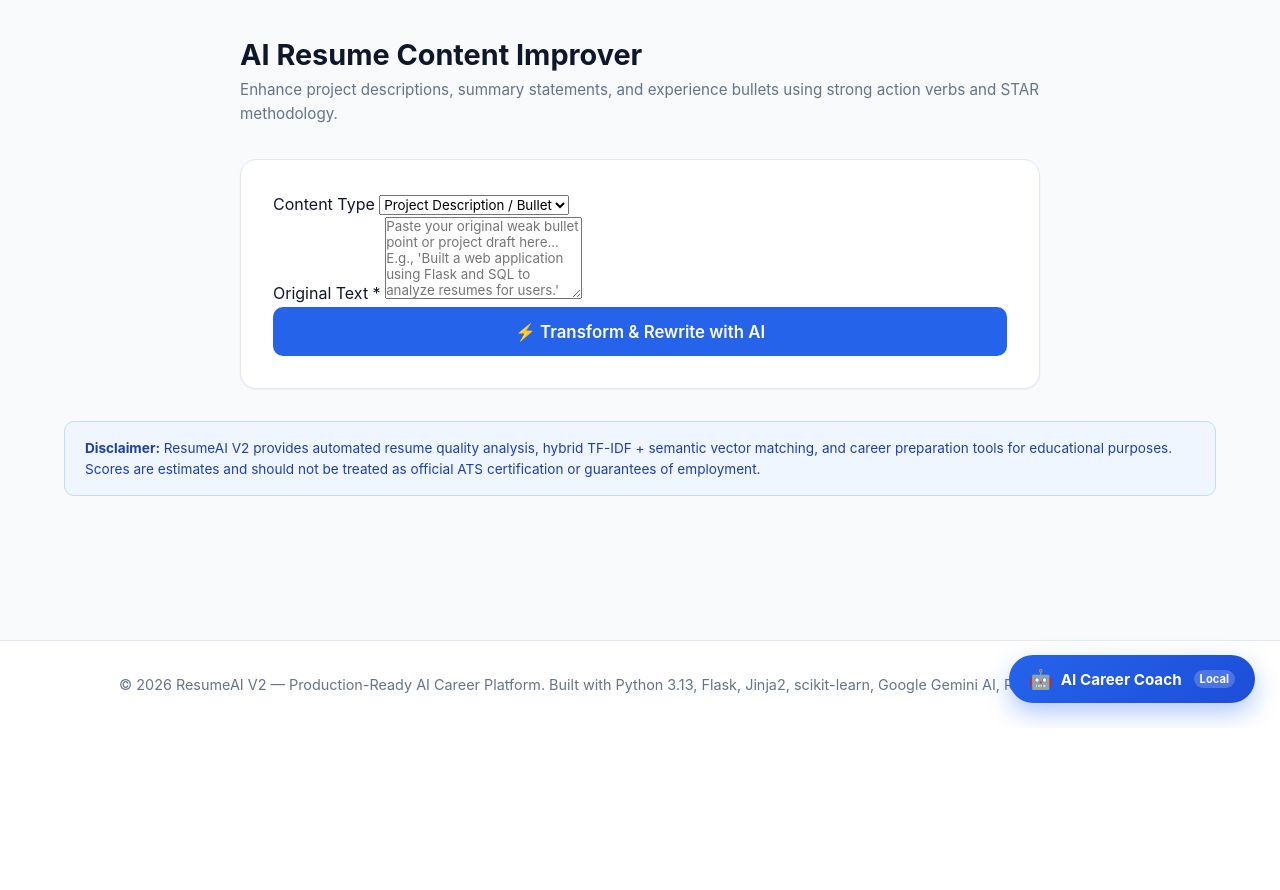
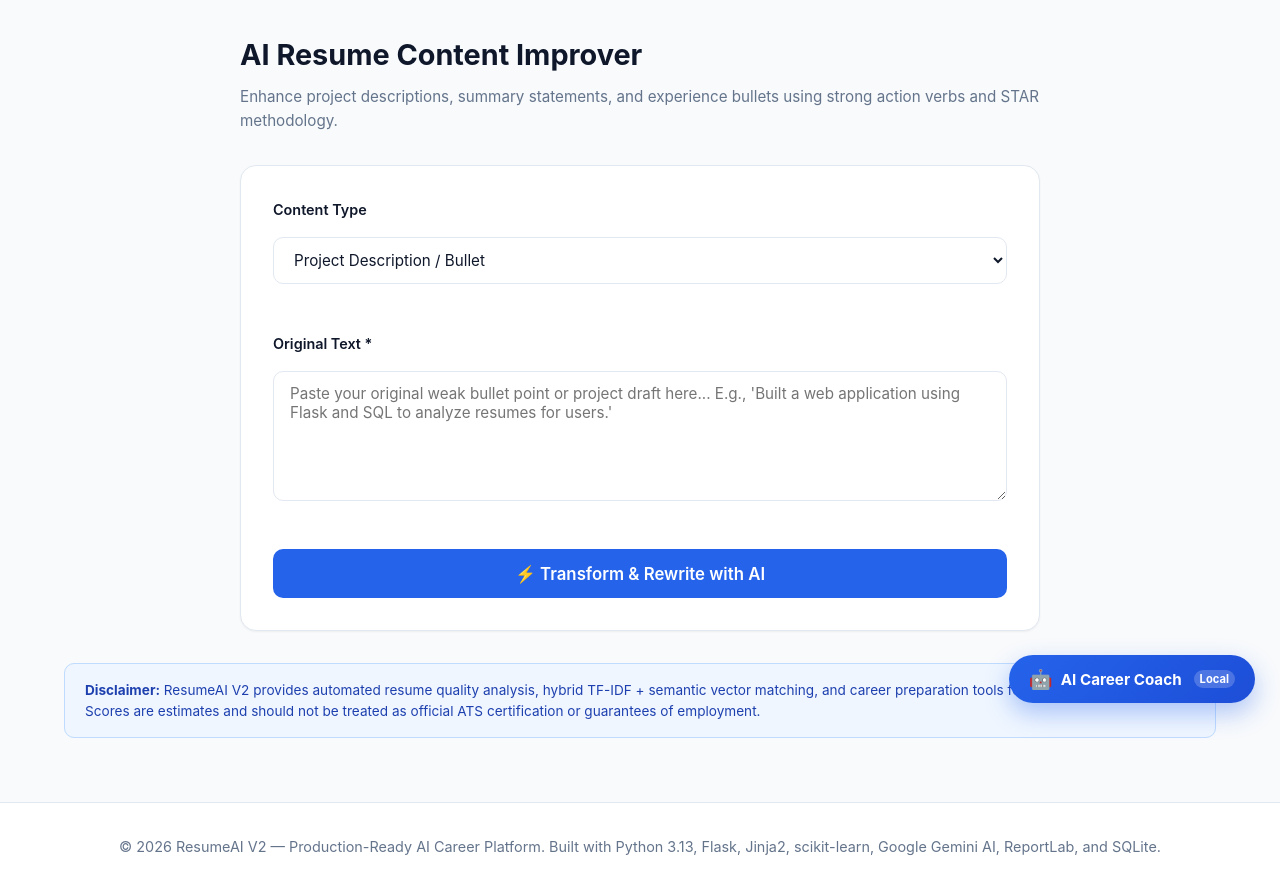
Before and after one commit to Sandeep798512/resume-ai-analyzer, a Flask app: page /rewriter in a window 1280 px wide. Shown: the part 72-962 px from the top of the page. Before the commit the page ends 796 px from the top, so only its background shows below. Run offline with Flask 3, Linux system fonts and the light colour scheme; the visitor is signed in with stand-in values (Sample User, id 1); some libraries are stand-ins or nearby versions.

Commit message:
fix: Resolve form element overlap in AI Rewriter page

```diff
--- a/static/css/style.css
+++ b/static/css/style.css
@@ -123,6 +123,48 @@ a:hover {
     flex: 1;
 }
 
+/* Forms & Inputs */
+.form-group {
+    margin-bottom: 1.5rem;
+    display: flex;
+    flex-direction: column;
+    align-items: flex-start;
+    width: 100%;
+}
+
+.form-label {
+    display: block;
+    font-size: 0.9rem;
+    font-weight: 600;
+    color: var(--secondary);
+    margin-bottom: 0.5rem;
+    width: 100%;
+}
+
+.form-input, select.form-input, textarea.form-input {
+    display: block;
+    width: 100%;
+    padding: 0.75rem 1rem;
+    font-size: 0.95rem;
+    color: var(--text-main);
+    background-color: var(--surface);
+    border: 1px solid var(--border);
+    border-radius: var(--radius-md);
+    transition: var(--transition);
+    outline: none;
+    box-sizing: border-box;
+}
+
+.form-input:focus, select.form-input:focus, textarea.form-input:focus {
+    border-color: var(--primary);
+    box-shadow: 0 0 0 3px rgba(37, 99, 235, 0.15);
+}
+
+textarea.form-input {
+    resize: vertical;
+    min-height: 120px;
+}
+
 /* Utility Cards & Elements */
 .card {
     background: var(--surface);
--- a/templates/rewriter.html
+++ b/templates/rewriter.html
@@ -4,20 +4,20 @@
 
 {% block content %}
 <div style="max-width: 800px; margin: 0 auto;">
-    <div class="dashboard-header">
+    <div class="dashboard-header" style="margin-bottom: 2rem;">
         <div>
-            <h1>AI Resume Content Improver</h1>
+            <h1 style="font-size: 1.8rem; color: var(--secondary); margin-bottom: 0.4rem;">AI Resume Content Improver</h1>
             <p style="color: var(--text-muted); font-size: 0.95rem;">Enhance project descriptions, summary statements, and experience bullets using strong action verbs and STAR methodology.</p>
         </div>
     </div>
 
     <div class="card" style="padding: 2rem; margin-bottom: 2rem;">
-        <form action="{{ url_for('rewriter') }}" method="POST">
+        <form action="{{ url_for('rewriter') }}" method="POST" style="display: flex; flex-direction: column; gap: 1.5rem;">
             <input type="hidden" name="csrf_token" value="{{ csrf_token() }}"/>
 
-            <div class="form-group">
-                <label for="content_type" class="form-label">Content Type</label>
-                <select id="content_type" name="content_type" class="form-input">
+            <div class="form-group" style="display: flex; flex-direction: column; gap: 0.5rem; width: 100%;">
+                <label for="content_type" class="form-label" style="font-weight: 600; color: var(--secondary); display: block;">Content Type</label>
+                <select id="content_type" name="content_type" class="form-input" style="width: 100%; padding: 0.75rem 1rem; border-radius: var(--radius-md); border: 1px solid var(--border); font-size: 0.95rem; background-color: white; display: block;">
                     <option value="Project Description" {% if content_type == 'Project Description' %}selected{% endif %}>Project Description / Bullet</option>
                     <option value="Professional Summary" {% if content_type == 'Professional Summary' %}selected{% endif %}>Professional Summary</option>
                     <option value="Work Experience Bullet" {% if content_type == 'Work Experience Bullet' %}selected{% endif %}>Work Experience Bullet</option>
@@ -25,12 +25,12 @@
                 </select>
             </div>
 
-            <div class="form-group">
-                <label for="content_text" class="form-label">Original Text *</label>
-                <textarea id="content_text" name="content_text" rows="5" class="form-input" placeholder="Paste your original weak bullet point or project draft here... E.g., 'Built a web application using Flask and SQL to analyze resumes for users.'" required>{{ original_text or '' }}</textarea>
+            <div class="form-group" style="display: flex; flex-direction: column; gap: 0.5rem; width: 100%;">
+                <label for="content_text" class="form-label" style="font-weight: 600; color: var(--secondary); display: block;">Original Text *</label>
+                <textarea id="content_text" name="content_text" rows="5" class="form-input" style="width: 100%; min-height: 130px; padding: 0.75rem 1rem; border-radius: var(--radius-md); border: 1px solid var(--border); font-size: 0.95rem; background-color: white; display: block; resize: vertical;" placeholder="Paste your original weak bullet point or project draft here... E.g., 'Built a web application using Flask and SQL to analyze resumes for users.'" required>{{ original_text or '' }}</textarea>
             </div>
 
-            <button type="submit" class="btn btn-primary" style="width: 100%; font-size: 1.05rem; padding: 0.85rem;">
+            <button type="submit" class="btn btn-primary" style="width: 100%; font-size: 1.05rem; padding: 0.85rem; cursor: pointer;">
                 ⚡ Transform & Rewrite with AI
             </button>
         </form>
@@ -41,7 +41,7 @@
     <div class="card" style="padding: 2rem; border-left: 5px solid #2563eb; margin-bottom: 2rem; background: #eff6ff;">
         <div style="display: flex; justify-content: space-between; align-items: center; margin-bottom: 1rem;">
             <h3 style="font-size: 1.2rem; color: #1e3a8a;">⚡ Google Gemini AI Bullet Rewrites</h3>
-            <span class="badge badge-primary" style="background: #2563eb;">Gemini 1.5 Flash</span>
+            <span class="badge badge-primary" style="background: #2563eb;">Gemini AI</span>
         </div>
 
         <div style="display: flex; flex-direction: column; gap: 1rem;">
```
